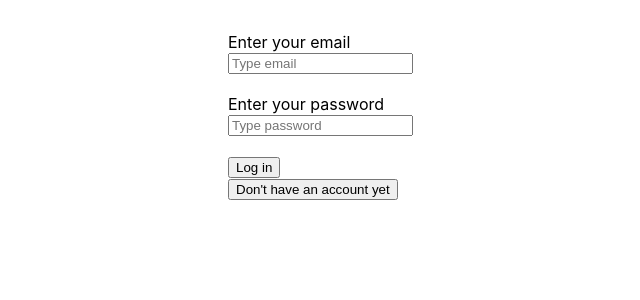
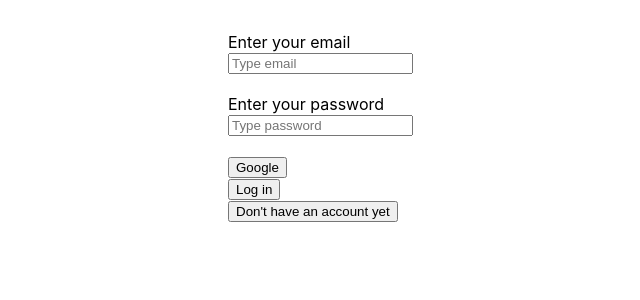
Before and after one commit to koleks92/Avocadoro, a React (Vite) app: page / in a window 1280 px wide. Shown: the top 300 px of the page, without its empty margins (108-748 px from the left). Built offline with nearby package versions, Linux system fonts and the light colour scheme; no server answers.

Commit message:
feat: Added google sign in

```diff
--- a/src/react/login.tsx
+++ b/src/react/login.tsx
@@ -21,6 +21,12 @@ export default function Login() {
 
     const { session, supabase } = useContext(AvocadoroContext);
     const navigate = useNavigate();
+
+    useEffect(() => {
+        (window as any).handleSignInWithGoogle = (response: any) => {
+            console.log("Google credential:", response.credential);
+        };
+    }, []);
 
     useEffect(() => {
         if (session) {
@@ -88,13 +94,28 @@ export default function Login() {
         }
     }
 
+    async function handleSignInWithGoogle() {
+        const { error } = await supabase.auth.signInWithOAuth({
+            provider: "google",
+        });
+
+        if (error) {
+        }
+    }
+
     if (!session) {
         return (
             <div className="test">
                 {signUpView ? (
                     <div>
                         <div>
-                            <Button label="Go back" type="button" onClick={() => {setSignUpView(false)}}/>
+                            <Button
+                                label="Go back"
+                                type="button"
+                                onClick={() => {
+                                    setSignUpView(false);
+                                }}
+                            />
                         </div>
 
                         <form onSubmit={signUpHandler}>
@@ -198,6 +219,12 @@ export default function Login() {
                                 <br />
                             )}
                         </div>
+                        <Button
+                            type="button"
+                            label="Google"
+                            onClick={() => handleSignInWithGoogle()}
+                        />
+
                         <div>
                             <Button label="Log in" type="submit" />
                             <Button
```
